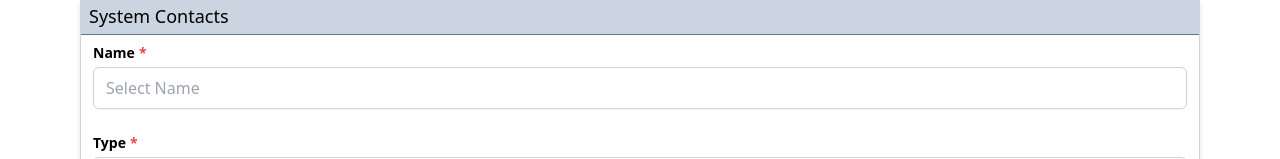
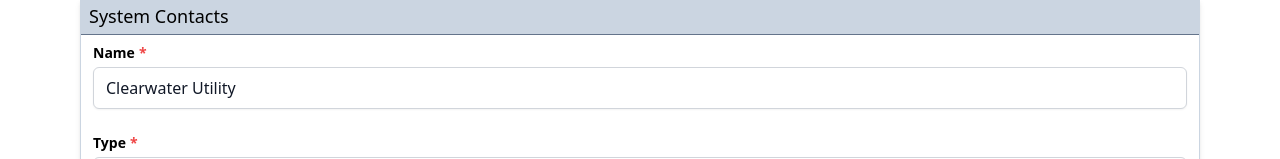
Before and after one commit to Flow-Up12/mj-react-form-builder, a React (Vite) app: page / in a window 1280 px wide. Shown: the part 248-407 px from the top of the page. Built offline with nearby package versions, Linux system fonts and the light colour scheme.

Commit message:
updated the autocomplete input remoed the use state value and use getValues to display the correct form field value

```diff
--- a/src/components/AutocompleteInput.tsx
+++ b/src/components/AutocompleteInput.tsx
@@ -1,3 +1,4 @@
+import { watch } from "fs";
 import { useState, useEffect, useRef, ChangeEvent } from "react";
 import { useFormContext } from "react-hook-form";
 
@@ -23,11 +24,11 @@ export const AutoCompleteInput = ({
   const {
     register,
     setValue,
+    getValues,
     formState: { errors },
   } = useFormContext();
   const [isOpen, setIsOpen] = useState(false);
   const [filteredOptions, setFilteredOptions] = useState(options);
-  const [inputValue, setInputValue] = useState("");
   const dropdownRef = useRef<HTMLDivElement>(null);
 
   // Register the input with react-hook-form
@@ -40,7 +41,6 @@ export const AutoCompleteInput = ({
 
   const handleInputChange = (event: ChangeEvent<HTMLInputElement>) => {
     const value = event.target.value;
-    setInputValue(value);
     setFilteredOptions(
       options.filter((option) =>
         option.label.toLowerCase().includes(value.toLowerCase())
@@ -51,7 +51,6 @@ export const AutoCompleteInput = ({
 
   const handleOptionClick = (value: string, label: string) => {
     setValue(source, value);
-    setInputValue(label);
     if (onChange) {
       onChange(value);
     }
@@ -79,7 +78,7 @@ export const AutoCompleteInput = ({
       </label>
       <input
         type="text"
-        value={inputValue}
+        value={getValues(source)}
         onClick={() => setIsOpen(true)}
         onChange={handleInputChange}
         className={`block w-full px-3 py-2 border rounded-md shadow-sm bg-white text-gray-900 focus:outline-none focus:ring-2 ${
```
